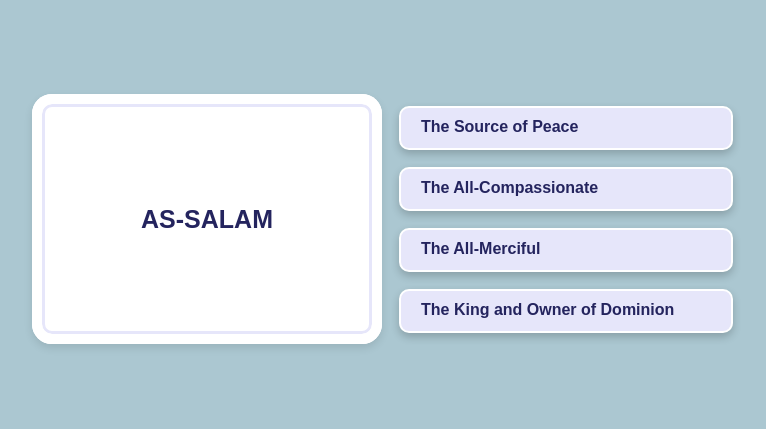
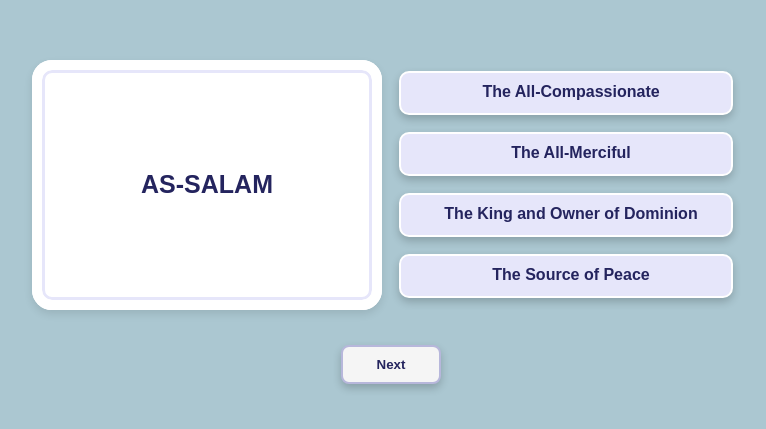
Before and after one commit to abdyevas/Learn_99, a plain HTML site: page index.html in a window 1280 px wide. Shown: the part 181-610 px from the top of the page, without its empty margins (249-1015 px from the left). Drawn offline with Linux system fonts and the light colour scheme.

Commit message:
save version 1.0

```diff
--- a/function.js
+++ b/function.js
@@ -36,7 +36,9 @@ function flipCard() {
     }, 100);
 }
 
-document.addEventListener("DOMContentLoaded", function () {
+document.addEventListener("DOMContentLoaded", initializeApp);
+
+function initializeApp() {
     const randomIndex = Math.floor(Math.random() * data.length);
     const randomItem = data[randomIndex];
     const frontText = document.getElementById('front-text');
@@ -64,10 +66,10 @@ document.addEventListener("DOMContentLoaded", function () {
     });
 
     shuffleOptions(optionsContainer);
-});
+}
 
 function shuffleArray(array) {
-    for (let i = array.length - 1; i < 0; i--) {
+    for (let i = array.length - 1; i >= 0; i--) {
         const j = Math.floor(Math.random() * (i + 1));
         [array[i], array[j]] = [array[j], array[i]];
     }
--- a/index.html
+++ b/index.html
@@ -7,6 +7,7 @@
     <link rel="stylesheet" href="style.css">
 </head>
 <body>
+    <div class="all">
         <div class="container">
             <div class="card" id="card">
                 <div class="front-card" id="front-card" onclick="flipCard()">
@@ -17,6 +18,8 @@
                 <!-- Options -->
             </div>
         </div>
+        <button class="btn" id="btn" onclick="nextCard()">Next</button>
+    </div>
 
     <script src="function.js"></script>
 </body>
--- a/style.css
+++ b/style.css
@@ -9,12 +9,17 @@ body {
     font-weight: bolder;
 }
 
+.all {
+    display: block;
+    text-align: center;
+}
+
 .container {
     display: flex;
     justify-content: center;
     align-items: center;
-    width: 80%;
-    height: 80%;
+    width: 100%;
+    height: 100%;
 }
 
 @media (max-width: 768px) {
@@ -97,3 +102,21 @@ body {
     background-color: lavender;
     border: 2px solid white;
 }
+
+.btn {
+    width: 100px;
+    background-color: whitesmoke;
+    cursor: pointer;
+    padding: 10px 20px;
+    margin-top: 30px;
+    border-radius: 8px;
+    border: 2px solid rgb(183, 183, 219);
+    box-shadow: 0 4px 8px rgba(0, 0, 0, 0.2);
+    font-weight: bold;
+    color: rgb(36, 36, 94);
+}
+
+.btn:hover {
+    background-color: rgb(221, 221, 244);
+    box-shadow: 0 8px 16px rgba(0, 0, 0, 0.2);
+}
```
Lines whose indentation alone changed are shown as unchanged.
